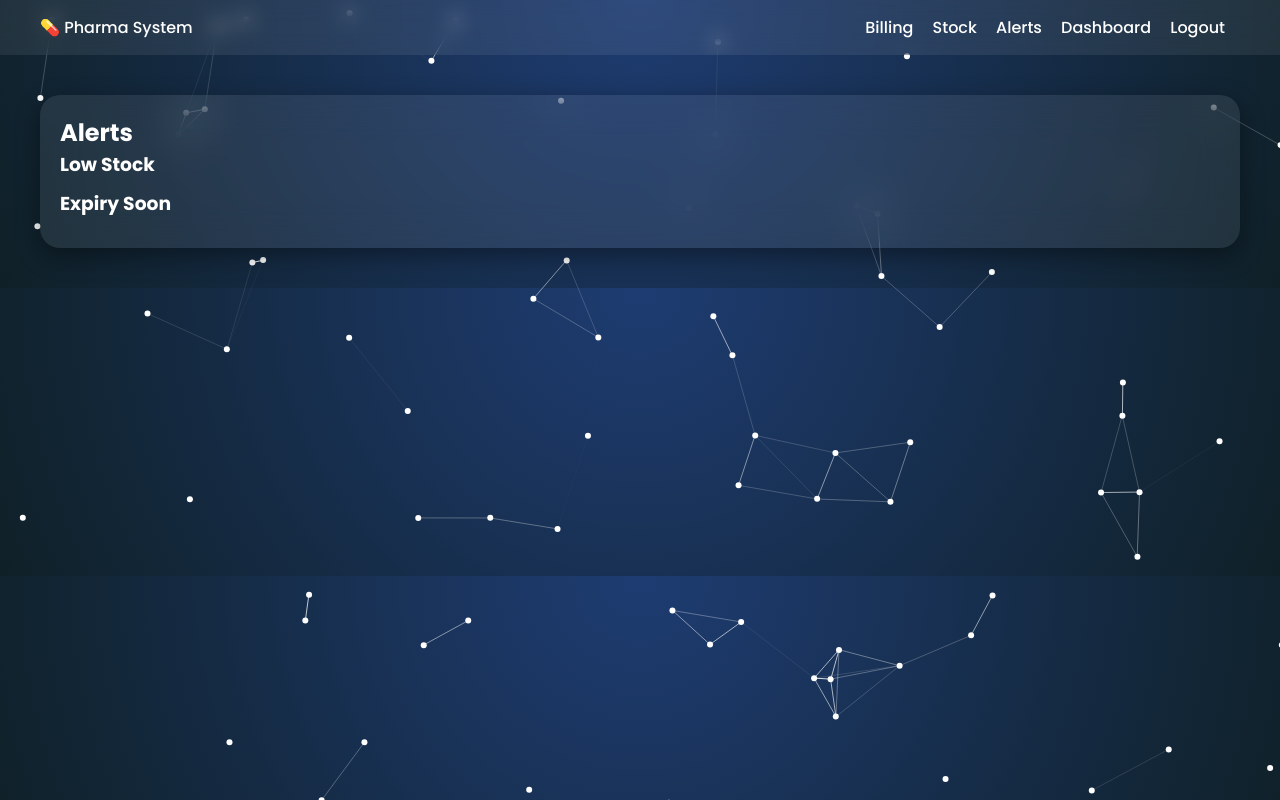
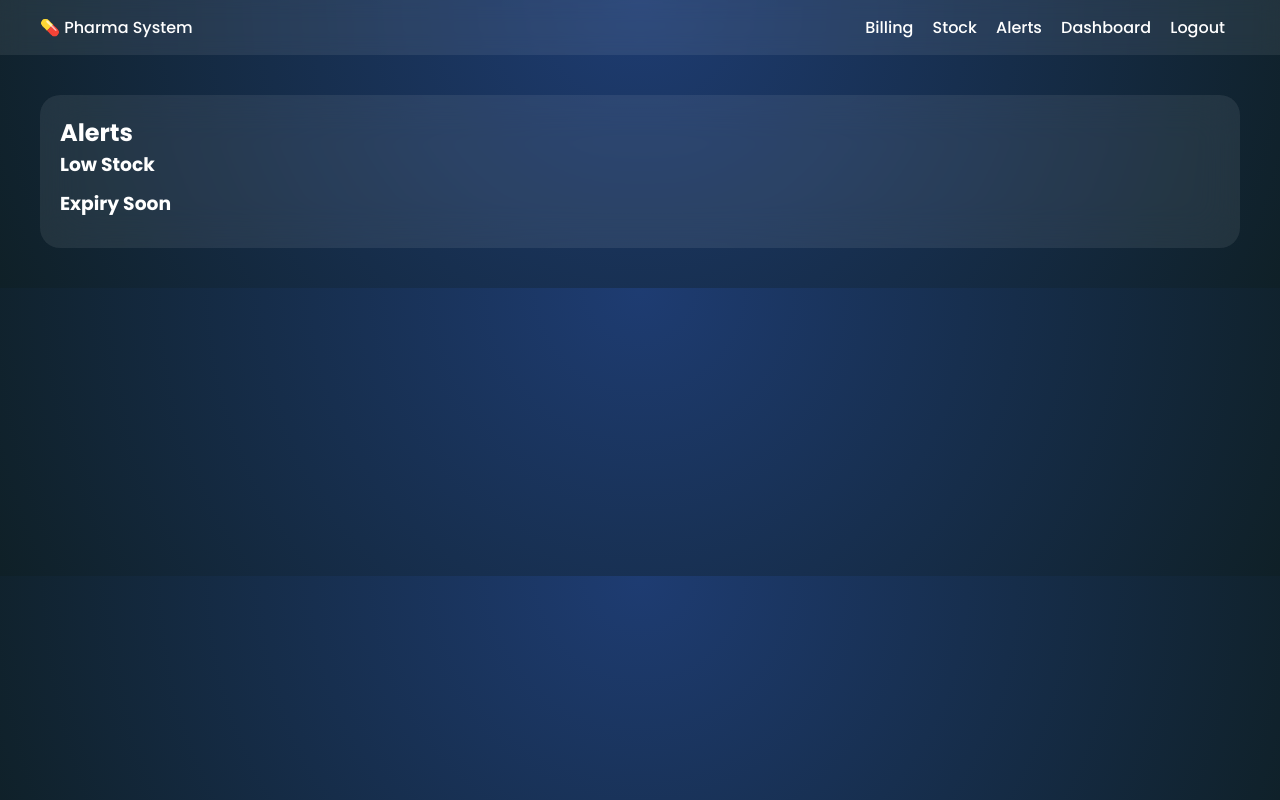
Before and after one commit to Sadiyamd029/pharma-billing, a Flask app: page /alerts in a window 1280 px wide. Run offline with Flask 3, Linux system fonts and the light colour scheme; a user stored in the database is signed in; data that the repository does not hold is empty.

Commit message:
final working version

```diff
--- a/templates/base.html
+++ b/templates/base.html
@@ -14,24 +14,14 @@
     font-family:'Poppins', sans-serif;
 }
 
+/* 🌌 background */
 body{
     background: radial-gradient(circle at top, #1e3c72, #0f2027);
     color:white;
 }
 
-/* 🌌 particles */
-#particles-js{
-    position:fixed;
-    width:100%;
-    height:100%;
-    z-index:0;
-}
-
 /* 🌐 navbar */
 .navbar{
-    position:sticky;   /* ✅ ADDED */
-    top:0;             /* ✅ ADDED */
-    z-index:2;
     display:flex;
     justify-content:space-between;
     padding:15px 40px;
@@ -39,16 +29,16 @@ body{
     backdrop-filter: blur(10px);
 }
 
-/* ✅ Navbar hover effect */
 .navbar a{
     color:white;
     text-decoration:none;
     margin-right:15px;
-    transition:0.3s;
+    font-weight:500;
 }
 
-.navbar a:hover{
-    color:#00f2fe;
+/* 📦 container */
+.container{
+    padding:20px;
 }
 
 /* 💎 card */
@@ -58,30 +48,13 @@ body{
     border-radius:20px;
     padding:20px;
     margin:20px;
-    box-shadow: 0 8px 25px rgba(0,0,0,0.4);
-    transition: 0.3s;
 }
 
-.card:hover{
-    transform: translateY(-5px);
-}
-
-/* 📊 layout */
-.container{
-    position:relative;
-    z-index:2;
-    padding:20px;
-}
-
-/* ✅ table improved */
+/* 📊 table */
 table{
     width:100%;
     border-collapse:collapse;
     margin-top:10px;
-}
-
-th{
-    background: rgba(255,255,255,0.1);
 }
 
 th, td{
@@ -161,8 +132,7 @@ input{
 
 <body>
 
-<div id="particles-js"></div>
-
+<!-- 🌐 Navbar -->
 <div class="navbar">
     <div>💊 Pharma System</div>
     <div>
@@ -174,21 +144,10 @@ input{
     </div>
 </div>
 
+<!-- 📦 Page Content -->
 <div class="container">
-{% block content %}{% endblock %}
+    {% block content %}{% endblock %}
 </div>
-
-<script src="https://cdn.jsdelivr.net/npm/particles.js"></script>
-<script>
-particlesJS("particles-js", {
-    particles: {
-        number: { value: 60 },
-        size: { value: 3 },
-        move: { speed: 1 },
-        line_linked: { enable: true }
-    }
-});
-</script>
 
 </body>
 </html>
```
Also changed, not shown: other parts of templates/base.html (+35 -37 lines).
